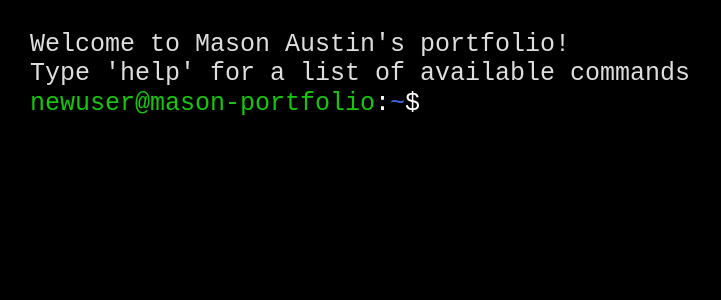
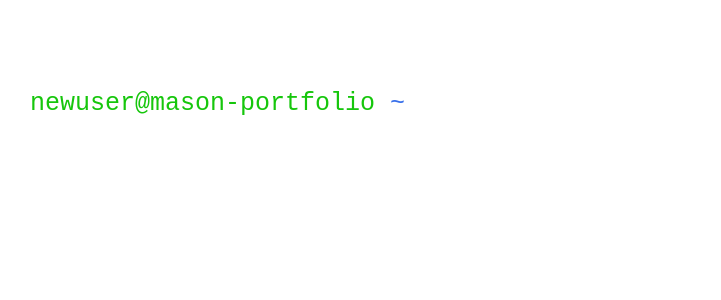
Before and after one commit to masonaustin42/terminal-portfolio, a React (Vite) app: page / in a window 1280 px wide. Shown: the top 300 px of the page, without its empty margins (0-721 px from the left). Built offline with nearby package versions, Linux system fonts and the light colour scheme.

Commit message:
fix style so input text displays

```diff
--- a/src/index.css
+++ b/src/index.css
@@ -3,8 +3,8 @@
   font-weight: 400;
 
   color-scheme: light dark;
-  color: rgba(255, 255, 255, 0.87);
-  background-color: black;
+  color: rgb(255, 255, 255);
+  background-color: transparent;
 
   font-synthesis: none;
   text-rendering: optimizeLegibility;
@@ -23,6 +23,7 @@ a:hover {
 
 input,
 p {
+  color: white;
   font-family: monospace, Arial, Helvetica, sans-serif;
   font-weight: 400;
   background-color: transparent;
```
